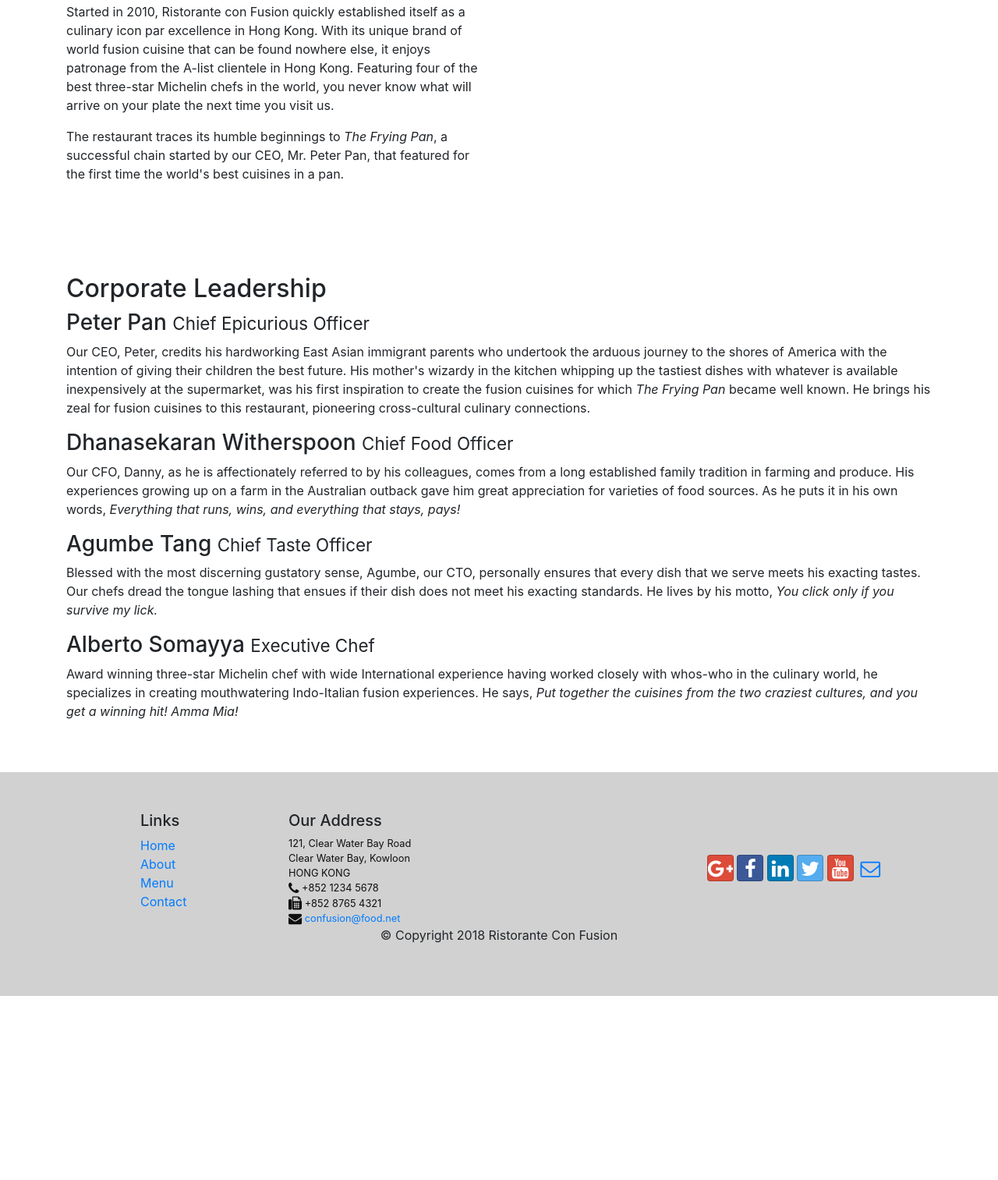
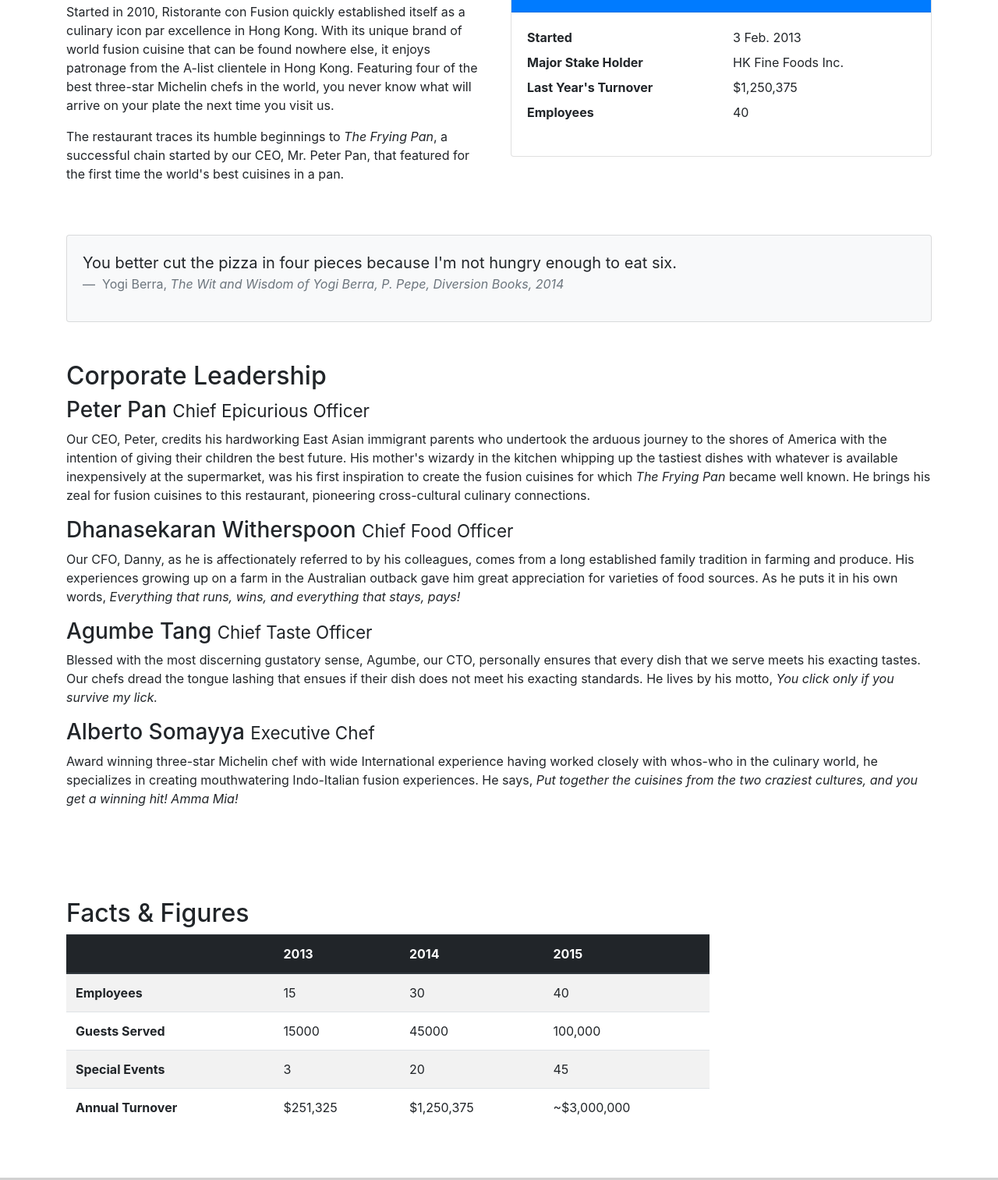
Before and after one commit to beetlehub/UIbootstrap4, a website: page aboutus.html in a window 1280 px wide. Shown: the part 520-2033 px from the top of the page at 78% size. Before the commit the page ends 1797 px from the top, so only its background shows below. Drawn offline with nearby package versions, Linux system fonts and the light colour scheme.

Commit message:
Tables and Cards

```diff
--- a/aboutus.html
+++ b/aboutus.html
@@ -85,9 +85,43 @@
                 <p>Started in 2010, Ristorante con Fusion quickly established itself as a culinary icon par excellence in Hong Kong. With its unique brand of world fusion cuisine that can be found nowhere else, it enjoys patronage from the A-list clientele in Hong Kong.  Featuring four of the best three-star Michelin chefs in the world, you never know what will arrive on your plate the next time you visit us.</p>
                 <p>The restaurant traces its humble beginnings to <em>The Frying Pan</em>, a successful chain started by our CEO, Mr. Peter Pan, that featured for the first time the world's best cuisines in a pan.</p>
             </div>
-            <div class="col-auto col-sm">
+
+            <!-- Bootstrap CARD model 1 (with header) -->
+            <div class="col-12 col-sm">
+                <div class="card">
+                    <h3 class="card-header bg-primary text-white">Facts At a Glance</h3>
+                    <div class="card-body">
+                        <dl class="row">
+                            <dt class="col-6">Started</dt>
+                            <dd class="col-6">3 Feb. 2013</dd>
+
+                            <dt class="col-6">Major Stake Holder</dt>
+                            <dd class="col-6">HK Fine Foods Inc.</dd>
+
+                            <dt class="col-6">Last Year's Turnover</dt>
+                            <dd class="col-6">$1,250,375</dd>
+
+                            <dt class="col-6">Employees</dt>
+                            <dd class="col-6">40</dd>
+                        </dl>
+                    </div>
+                </div>
             </div>
         </div>
+
+         <!-- Bootstrap CARD model 2 (with footer) -->
+         <div class="card card-body bg-light">
+            <blockquote class="blockquote">
+                <p class="mb-0">You better cut the pizza in four pieces because
+                    I'm not hungry enough to eat six.
+                </p>
+                <footer class="blockquote-footer">
+                    Yogi Berra,
+                            <cite title="Source Title">The Wit and Wisdom of Yogi Berra,
+                            P. Pepe, Diversion Books, 2014</cite>
+                </footer>
+            </blockquote>
+         </div>
 
 
         <div class="row row-content">
@@ -103,6 +137,58 @@
                 <p class="d-none d-sm-block">Award winning three-star Michelin chef with wide International experience having worked closely with whos-who in the culinary world, he specializes in creating mouthwatering Indo-Italian fusion experiences. He says, <em>Put together the cuisines from the two craziest cultures, and you get a winning hit! Amma Mia!</em></p>
             </div>
        </div>
+
+       <!-- Table in bootstrap -->
+       <div class="row row-content">
+           <div class="col-12 col-sm-9">
+                <h2>Facts &amp; Figures </h2>
+                <div class="table-responsive">              <!-- Make table responsive -->
+                    <table class="table table-striped">         <!-- Striped rows in the table -->
+                        <thead class="thead-dark">              <!-- Dark headers in table -->
+                            <th> &nbsp; </th>
+                            <th> 2013 </th>
+                            <th> 2014 </th>
+                            <th> 2015 </th>
+                        </thead>
+
+                        <tbody>
+                            <tr>
+                                <th>Employees</th>
+                                <td>15</td>
+                                <td>30</td>
+                                <td>40</td>
+                            </tr>
+
+                            <tr>
+                                <th>Guests Served</th>
+                                <td>15000</td>
+                                <td>45000</td>
+                                <td>100,000</td>
+                            </tr>
+
+                            <tr>
+                                <th>Special Events</th>
+                                <td>3</td>
+                                <td>20</td>
+                                <td>45</td>
+                            </tr>
+
+                            <tr>
+                                <th>Annual Turnover</th>
+                                <td>$251,325</td>
+                                <td>$1,250,375</td>
+                                <td>~$3,000,000</td>
+                            </tr>
+
+                        </tbody>
+                    </table>
+                </div>
+           </div>
+       </div>
+
+
+
+
 
     </div>
 
```
